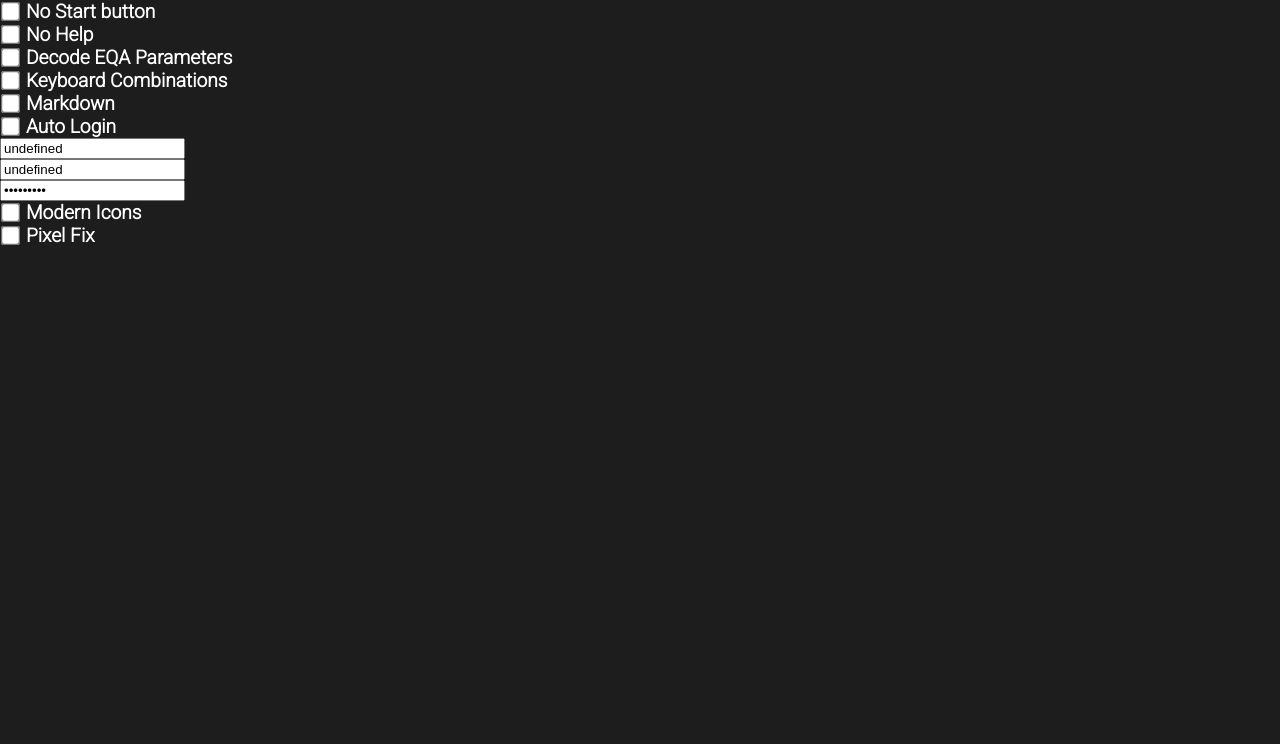
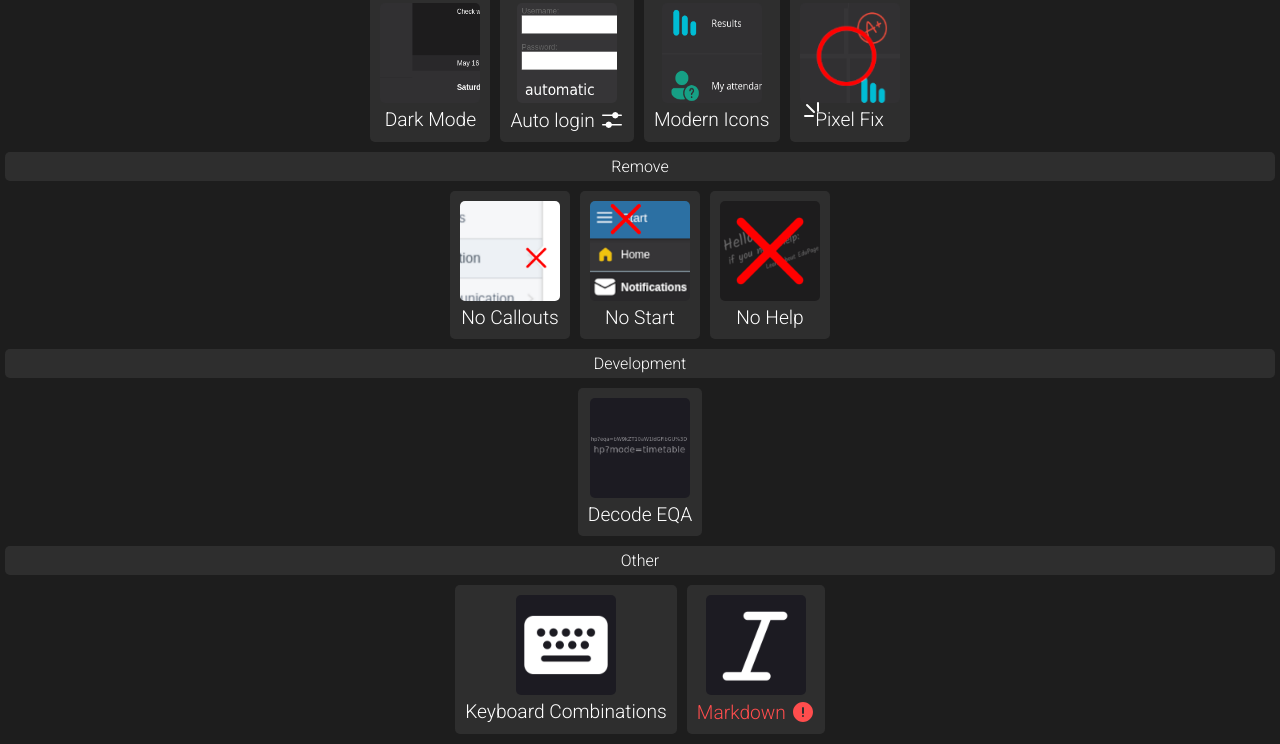
Before and after one commit to cfpwastaken/edupageAddons, a browser extension: page options/options.html in a window 1280 px wide. Shown: the part 79-823 px from the top of the page. Before the commit the page ends 800 px from the top, so only its background shows below. Drawn offline with Linux system fonts and the light colour scheme.

Commit message:
New config menu

```diff
--- a/options/options.css
+++ b/options/options.css
@@ -5,6 +5,7 @@ body {
   color: white;
   font-family: 'Roboto', sans-serif;
   margin: 0;
+  margin-bottom: 10px;
 }
 
 h2 {
@@ -17,10 +18,80 @@ label {
   font-weight: bold;
 }
 
-/*put all checkboxes to the other side*/
 input[type="checkbox"] {
-  /* float: right; */
-  transform: scale(1.5);
-  margin-right: 5px;
+  display: none;
+}
 
+#categories {
+  margin-left: 10px;
+  margin-right: 10px;
+  display: flex;
+  gap: 10px;
+  flex-direction: column;
 }
+
+.category {
+  width: 100%;
+  display: flex;
+  align-items: center;
+  flex-direction: column;
+}
+
+.category-title {
+  background-color: #2E2E2E;
+  width: 100%;
+  padding: 5px;
+  text-align: center;
+  border-radius: 5px;
+}
+
+.addons {
+  display: flex;
+  margin-top: 10px;
+  gap: 10px;
+  flex-wrap: wrap;
+  justify-content: center;
+}
+
+.addon {
+  background-color: #2E2E2E;
+  padding: 10px;
+  border-radius: 5px;
+  display: flex;
+  flex-direction: column;
+  align-items: center;
+  gap: 5px;
+}
+
+.addon img {
+  width: 100px;
+  height: 100px;
+  border-radius: 5px;
+}
+
+.addon-selected {
+  background-color: #5f5f5f;
+}
+
+.addon-name {
+  font-size: 1.2rem;
+  display: flex;
+  align-items: center;
+  gap: 5px;
+}
+
+.addon-name-red {
+  color: #ff4d4d;
+}
+
+.icon-new {
+  position: absolute;
+  margin-top: -20px;
+  margin-left: -15px;
+}
+
+.close-config-container {
+  display: flex;
+  gap: 5px;
+  margin-bottom: 5px;
+}
--- a/options/options.html
+++ b/options/options.html
@@ -8,41 +8,29 @@
   <link rel="stylesheet" href="options.css">
 </head>
 <body>
-  <h2>Edupage Addons™</h2>
+  <h2>Edupage Addons</h2>
 
-  <div id="options">
-    <div class="option">
-      <input type="checkbox" id="darkmode" />
-      <label for="darkmode">Dark Mode</label>
+  <div id="categories">
+    <div class="category">
+      <span class="category-title">Common</span>
+      <div class="addons">
+        <div class="addon" addon-darkmode>
+          <img draggable="false" src="img/darkmode.png" class="addon-image">
+          <span class="addon-name">Dark Mode</span>
+          <input type="checkbox" id="darkmode">
         </div>
-    <div class="option">
-      <input type="checkbox" id="nocallout" />
-      <label for="nocallout">No Callouts</label>
+        <div class="addon" addon-autologin>
+          <img draggable="false" src="img/autologin.png" class="addon-image">
+          <span class="addon-name">
+            Auto login
+            <svg class="open-config" width="24" height="24" fill="none" viewBox="0 0 24 24" xmlns="http://www.w3.org/2000/svg"><path d="M8.75 13.5a3.251 3.251 0 0 1 3.163 2.5h9.337a.75.75 0 0 1 .102 1.493l-.102.007h-9.337a3.251 3.251 0 0 1-6.326 0H2.75a.75.75 0 0 1-.102-1.493L2.75 16h2.837a3.251 3.251 0 0 1 3.163-2.5Zm6.5-9.5a3.251 3.251 0 0 1 3.163 2.5h2.837a.75.75 0 0 1 .102 1.493L21.25 8h-2.837a3.251 3.251 0 0 1-6.326 0H2.75a.75.75 0 0 1-.102-1.493L2.75 6.5h9.337A3.251 3.251 0 0 1 15.25 4Z" fill="#fff"/></svg>
+          </span>
+          <input type="checkbox" id="autologin">
+          <div class="addon-config" style="display: none;">
+            <div class="close-config-container">
+              <svg class="close-config" width="24" height="24" fill="none" viewBox="0 0 24 24" xmlns="http://www.w3.org/2000/svg"><path d="m4.21 4.387.083-.094a1 1 0 0 1 1.32-.083l.094.083L12 10.585l6.293-6.292a1 1 0 1 1 1.414 1.414L13.415 12l6.292 6.293a1 1 0 0 1 .083 1.32l-.083.094a1 1 0 0 1-1.32.083l-.094-.083L12 13.415l-6.293 6.292a1 1 0 0 1-1.414-1.414L10.585 12 4.293 5.707a1 1 0 0 1-.083-1.32l.083-.094-.083.094Z" fill="#fff"/></svg>
+              <span class="addon-name">Auto login</span>
             </div>
-    <div class="option">
-      <input type="checkbox" id="nostart" />
-      <label for="nostart">No Start button</label>
-    </div>
-    <div class="option">
-      <input type="checkbox" id="nohelp" />
-      <label for="nohelp">No Help</label>
-    </div>
-    <div class="option">
-      <input type="checkbox" id="eqadecode" />
-      <label for="eqadecode">Decode EQA Parameters</label>
-    </div>
-    <div class="option">
-      <input type="checkbox" id="keycombo" />
-      <label for="keycombo">Keyboard Combinations</label>
-    </div>
-    <div class="option">
-      <input type="checkbox" id="markdown" />
-      <label for="markdown">Markdown</label>
-    </div>
-    <div class="option">
-      <input type="checkbox" id="autologin" />
-      <label for="autologin">Auto Login</label>
-      <div class="optionConfig">
             <div class="option">
               <input type="text" id="autologin_host" placeholder="Edupage subdomain name">
             </div>
@@ -54,17 +42,71 @@
             </div>
           </div>
         </div>
-    <div class="option">
-      <input type="checkbox" id="modernicons" />
-      <label for="modernicons">Modern Icons</label>
+        <div class="addon" addon-modernicons>
+          <img draggable="false" src="img/modernicons.png" class="addon-image">
+          <span class="addon-name">Modern Icons</span>
+          <input type="checkbox" id="modernicons">
         </div>
-    <div class="option">
-      <input type="checkbox" id="pixelfix" />
-      <label for="pixelfix">Pixel Fix</label>
+        <div class="addon" addon-pixelfix>
+          <img draggable="false" src="img/pixelfix.png" class="addon-image">
+          <span class="addon-name">
+            <svg class="icon-new" width="24" height="24" fill="none" viewBox="0 0 24 24" xmlns="http://www.w3.org/2000/svg"><path d="M18 4a1 1 0 0 1 1 1v8a1 1 0 1 1-2 0V5a1 1 0 0 1 1-1ZM4 18a1 1 0 0 1 1-1h8a1 1 0 1 1 0 2H5a1 1 0 0 1-1-1ZM7.707 6.293a1 1 0 0 0-1.414 1.414l7 7a1 1 0 0 0 1.414-1.414l-7-7Z" fill="#fff"/></svg>
+            Pixel Fix
+          </span>
+          <input type="checkbox" id="pixelfix">
+        </div>
+      </div>
+    </div>
+    <div class="category">
+      <span class="category-title">Remove</span>
+      <div class="addons">
+        <div class="addon" addon-nocallout>
+          <img draggable="false" src="img/nocallouts.png" class="addon-image">
+          <span class="addon-name">No Callouts</span>
+          <input type="checkbox" id="nocallout">
+        </div>
+        <div class="addon" addon-nostart>
+          <img draggable="false" src="img/nostart.png" class="addon-image">
+          <span class="addon-name">No Start</span>
+          <input type="checkbox" id="nostart">
+        </div>
+        <div class="addon" addon-nohelp>
+          <img draggable="false" src="img/nohelp.png" class="addon-image">
+          <span class="addon-name">No Help</span>
+          <input type="checkbox" id="nohelp">
+        </div>
+      </div>
+    </div>
+    <div class="category">
+      <span class="category-title">Development</span>
+      <div class="addons">
+        <div class="addon" addon-eqadecode>
+          <img draggable="false" src="img/eqadecode.png" class="addon-image">
+          <span class="addon-name">Decode EQA</span>
+          <input type="checkbox" id="eqadecode">
+        </div>
+      </div>
+    </div>
+    <div class="category">
+      <span class="category-title">Other</span>
+      <div class="addons">
+        <div class="addon" addon-keycombo>
+          <img draggable="false" src="img/keycombo.png" class="addon-image">
+          <span class="addon-name">Keyboard Combinations</span>
+          <input type="checkbox" id="keycombo">
+        </div>
+        <div class="addon" addon-markdown>
+          <img draggable="false" src="img/markdown.png" class="addon-image">
+          <span class="addon-name addon-name-red">
+            Markdown
+            <svg width="24" height="24" fill="none" viewBox="0 0 24 24" xmlns="http://www.w3.org/2000/svg"><path d="M12 2c5.523 0 10 4.478 10 10s-4.477 10-10 10S2 17.522 2 12 6.477 2 12 2Zm.002 13.004a.999.999 0 1 0 0 1.997.999.999 0 0 0 0-1.997ZM12 7a1 1 0 0 0-.993.884L11 8l.002 5.001.007.117a1 1 0 0 0 1.986 0l.007-.117L13 8l-.007-.117A1 1 0 0 0 12 7Z" fill="#ff4d4d"/></svg>
+          </span>
+          <input type="checkbox" id="markdown">
+        </div>
+      </div>
     </div>
   </div>
 
-  <code id="output"></code>
   <script src="options.js"></script>
 </body>
 </html>
--- a/options/options.js
+++ b/options/options.js
@@ -1,8 +1,4 @@
-// function debug(v) {
-//   document.querySelector("#output").innerText += v + "\n";
-// }
-
-function setValue(k, v) {
+  function setValue(k, v) {
   browser.storage.local.set({
     [k]: v
   });
@@ -21,15 +17,20 @@ function inputSave(v) {
 }
 
 async function inputLoad(v) {
+  const value = await getValue(v);
   if(document.querySelector("#" + v).type == "checkbox") {
-    document.querySelector("#" + v).checked = await getValue(v);
+    document.querySelector("#" + v).checked = value;
+    document.querySelector("[addon-" + v + "]").classList.remove("addon-selected");
+    if(value) {
+      document.querySelector("[addon-" + v + "]").classList.add("addon-selected");
+    }
   } else {
-    document.querySelector("#" + v).value = await getValue(v);
+    if(value !== undefined) document.querySelector("#" + v).value = value;
+    else document.querySelector("#" + v).value = "";
   }
 }
 
-function save(e) {
-  e.preventDefault();
+function save() {
   inputSave("darkmode");
   inputSave("nocallout");
   inputSave("nostart");
@@ -62,6 +63,33 @@ async function load() {
 }
 
 load();
-for(var i = 0; i < document.querySelectorAll("input").length; i++) {
-  document.querySelectorAll("input")[i].addEventListener("change", save);
+for(var i = 0; i < document.querySelectorAll(".option input").length; i++) {
+  document.querySelectorAll(".option input")[i].addEventListener("change", save);
 }
+
+for(var i = 0; i < document.querySelectorAll(".addon").length; i++) {
+  const addon = document.querySelectorAll(".addon")[i];
+  let configOpen = false;
+  addon.addEventListener("click", (e) => {
+    if(e.target == addon.querySelector(".open-config") || configOpen) return;
+    addon.classList.toggle("addon-selected");
+    addon.querySelector("input").checked = !addon.querySelector("input").checked;
+    save();
+  });
+  if(addon.querySelector(".addon-name .open-config")) {
+    addon.querySelector(".addon-name .open-config").addEventListener("click", () => {
+      configOpen = true;
+      addon.querySelector(".addon-config").style.display = "";
+      addon.querySelector(".addon-name").style.display = "none";
+      addon.querySelector(".addon-image").style.display = "none";
+    });
+  }
+  if(addon.querySelector(".addon-config .close-config-container .close-config")) {
+    addon.querySelector(".addon-config .close-config-container .close-config").addEventListener("click", () => {
+      addon.querySelector(".addon-config").style.display = "none";
+      addon.querySelector(".addon-name").style.display = "";
+      addon.querySelector(".addon-image").style.display = "";
+      setInterval(() => { configOpen = false; }, 1000);
+    });
+  }
+}
--- a/src/inject/inject.js
+++ b/src/inject/inject.js
@@ -35,11 +35,6 @@ log("Loading...");
 async function getValue(k) {
   return (await browser.storage.local.get(k))[k];
 }
-
-async function dbug() {
-	console.log(await getValue("modernicons"))
-}
-dbug();
 
 async function isEnabled(addon) {
 	return (await getValue(addon)) == true;
```
Also changed, not shown: options/img/autologin.png (added), options/img/darkmode.png (added), options/img/eqadecode.png (added), options/img/keycombo.png (added), options/img/markdown.png (added), options/img/modernicons.png (added), options/img/nocallouts.png (added), options/img/nohelp.png (added), options/img/nostart.png (added), options/img/pixelfix.png (added). Lines whose indentation alone changed are shown as unchanged.
